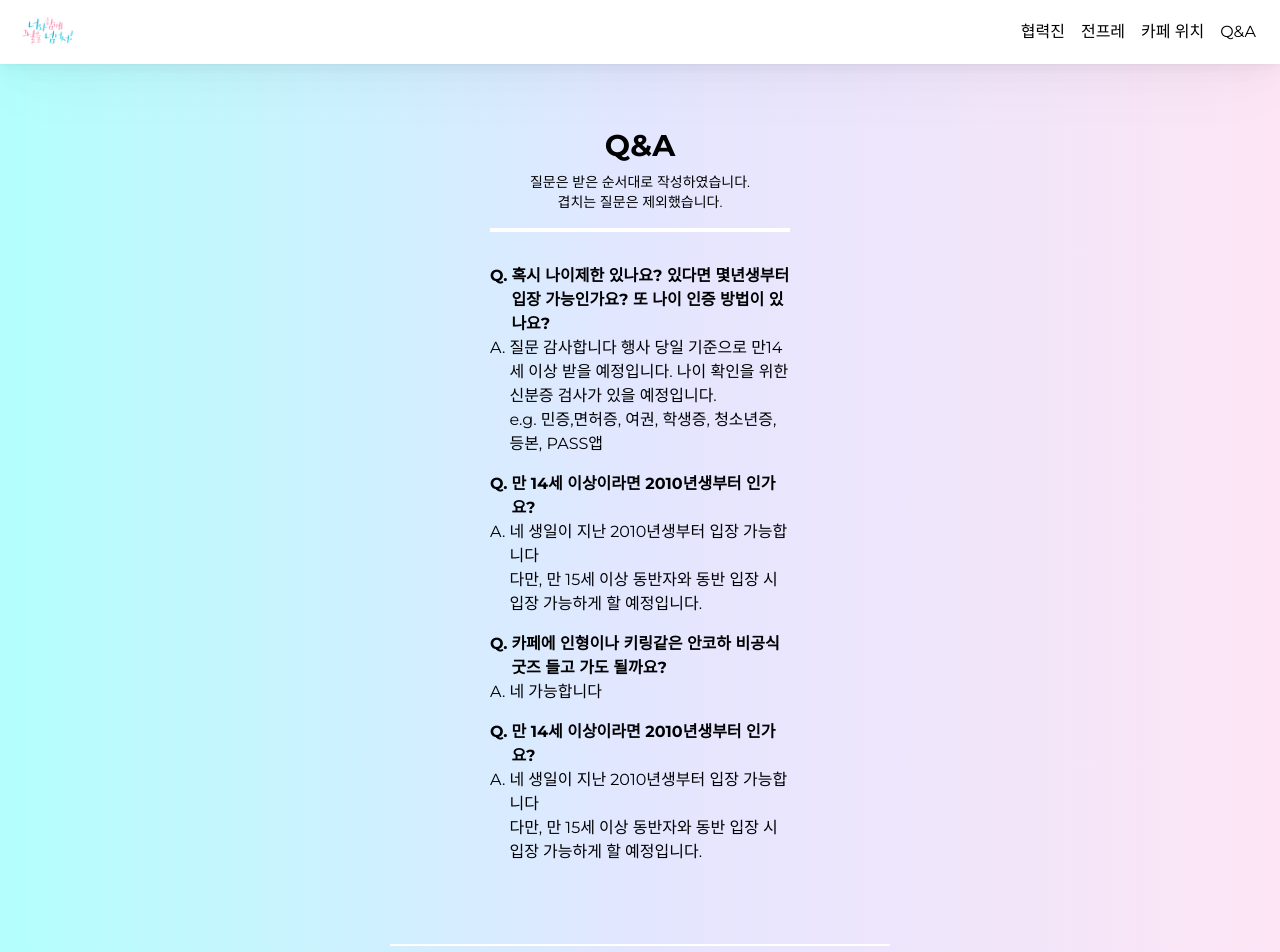
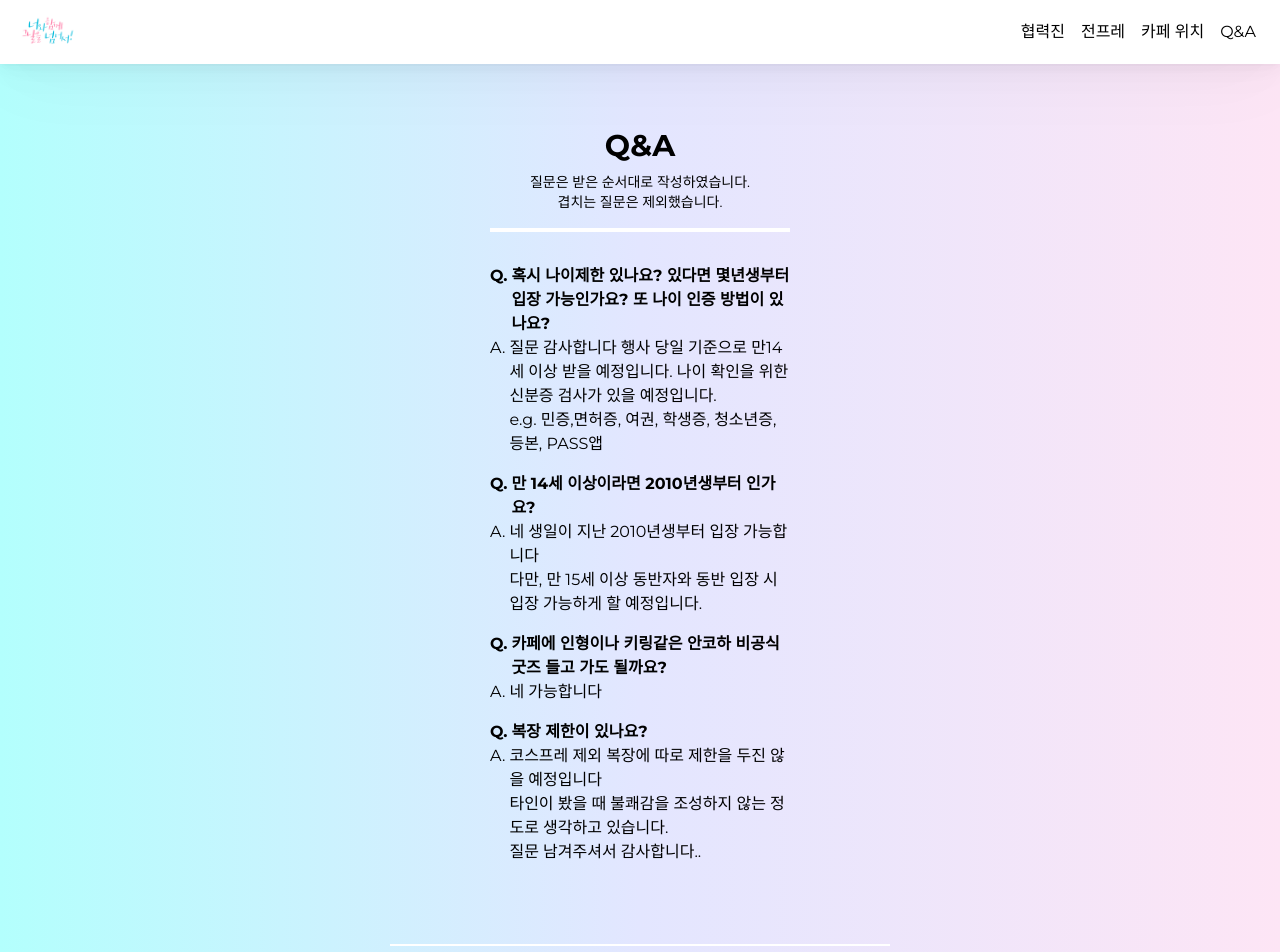
Before and after one commit to 5tarlight/happy-ankoha-day, a Next.js app: page /faq in a window 1280 px wide. Shown: the top 952 px of the page. Built offline with nearby package versions, Linux system fonts and the light colour scheme; a web font is replaced by a local one.

Commit message:
Update page.tsx

```diff
--- a/app/faq/page.tsx
+++ b/app/faq/page.tsx
@@ -35,9 +35,11 @@ e.g. 민증,면허증, 여권, 학생증, 청소년증, 등본, PASS앱`,
       answer: "네 가능합니다",
     },
     {
-      question: "만 14세 이상이라면 2010년생부터 인가요?",
-      answer: `네 생일이 지난 2010년생부터 입장 가능합니다
-다만, 만 15세 이상 동반자와 동반 입장 시 입장 가능하게 할 예정입니다.`,
+      question: "복장 제한이 있나요?",
+      answer: `코스프레 제외 복장에 따로 제한을 두진 않을 예정입니다
+타인이 봤을 때 불쾌감을 조성하지 않는 정도로 생각하고 있습니다.
+
+질문 남겨주셔서 감사합니다..`,
     },
   ];
 
```
